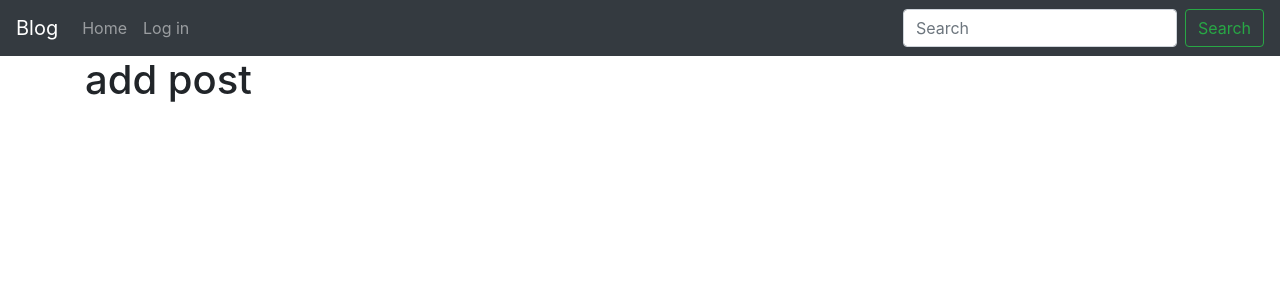
After one commit to abdur-rehman-ali/Django-Projects, a Django app: page /addPost/ in a window 1280 px wide. The commit adds this page. Shown: the top 300 px of the page. Run offline with Django 3.2, Linux system fonts and the light colour scheme; some libraries are stand-ins or nearby versions.

Commit message:
made UI for adding post

```diff
--- /dev/null
+++ b/2_Mini blog/mySite/blog/templates/blog/addPost.html
@@ -0,0 +1,10 @@
+{% extends 'blog/layout.html' %}
+
+{% block title %}
+add post
+{% endblock title %}
+
+{% block content %}
+<h1>add post</h1>
+
+{% endblock content %}
--- a/2_Mini blog/mySite/blog/templates/blog/dashboard.html
+++ b/2_Mini blog/mySite/blog/templates/blog/dashboard.html
@@ -5,5 +5,6 @@ dashboard
 {% endblock title %}
 
 {% block content %}
-<h1>dashboard</h1>
+<h1>{{request.user.username}}'s dashboard</h1>
+<a href="{% url 'addPost' %}" class="btn btn-primary">Add post</a>
 {% endblock content %}
--- a/2_Mini blog/mySite/blog/urls.py
+++ b/2_Mini blog/mySite/blog/urls.py
@@ -5,6 +5,7 @@ urlpatterns = [
     path('',views.home,name='home'),
     path('about/',views.about,name='about'),
     path('dashboard/',views.dashboard,name='dashboard'),
+    path('addPost/',views.addPost,name='addPost'),
     path('profile/',views.profile,name='profile'),
     path('signIn',views.signIn_view,name='signIn'),
     path('logIn/',views.logIn_view,name='logIn'),
--- a/2_Mini blog/mySite/blog/views.py
+++ b/2_Mini blog/mySite/blog/views.py
@@ -12,6 +12,9 @@ def about(request):
 
 def dashboard(request):
     return render(request,'blog/dashboard.html')
+
+def addPost(request):
+    return render(request,'blog/addPost.html')
 
 
 def profile(request):
```
